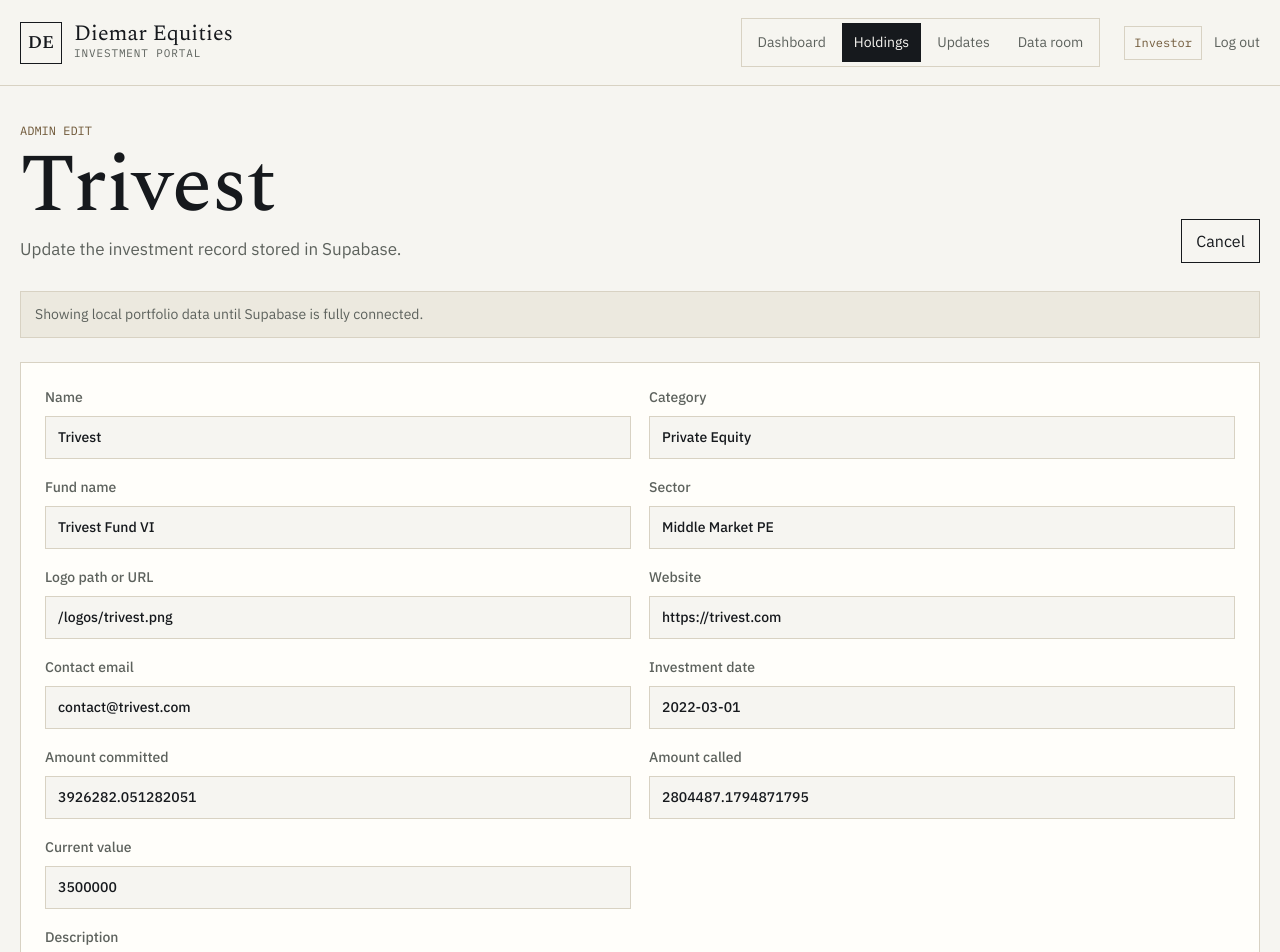
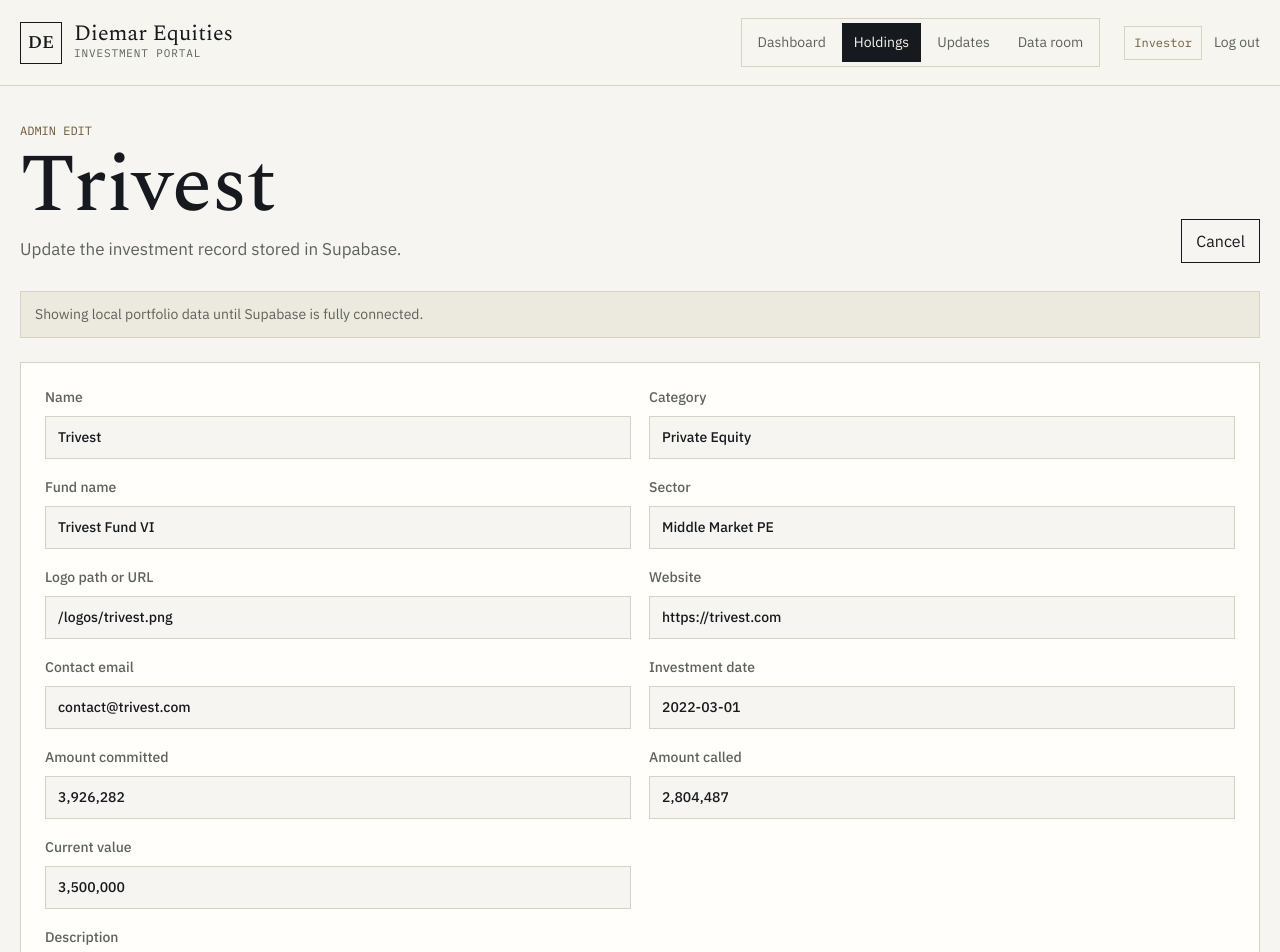
Before and after one commit to jackdiemar/investment-portall, a Next.js app: page /holdings/1/edit in a window 1280 px wide. Shown: the top 952 px of the page. Built offline with nearby package versions, Linux system fonts and the light colour scheme; no server answers.

Commit message:
Remove edit password blocker

```diff
--- a/app/holdings/[id]/edit/actions.ts
+++ b/app/holdings/[id]/edit/actions.ts
@@ -2,7 +2,6 @@
 
 import { revalidatePath } from "next/cache";
 import { redirect } from "next/navigation";
-import { getSession } from "@/lib/auth";
 import { saveInvestmentInSupabase } from "@/lib/supabase";
 
 function stringValue(formData: FormData, key: string) {
@@ -34,9 +33,6 @@
 }
 
 export async function updateInvestmentAction(id: number, formData: FormData) {
-  const session = await getSession();
-  if (session?.role !== "admin") redirect(`/holdings/${id}/edit?error=admin`);
-
   const savedInvestment = await saveInvestmentInSupabase(id, {
     name: requiredStringValue(formData, "name"),
     category: requiredStringValue(formData, "category"),
--- a/app/holdings/[id]/edit/page.tsx
+++ b/app/holdings/[id]/edit/page.tsx
@@ -9,14 +9,15 @@
   params: Promise<{
     id: string;
   }>;
-  searchParams?: Promise<{
-    error?: string;
-  }>;
 };
 
-export default async function EditInvestmentPage({ params, searchParams }: EditInvestmentPageProps) {
+function formatEditAmount(value: number) {
+  if (!Number.isFinite(value)) return "";
+  return Math.round(value).toLocaleString("en-US");
+}
+
+export default async function EditInvestmentPage({ params }: EditInvestmentPageProps) {
   const session = await getSession();
-  const query = searchParams ? await searchParams : {};
   const { id } = await params;
   const numericId = Number(id);
   if (!Number.isFinite(numericId)) notFound();
@@ -40,7 +41,6 @@
       </div>
 
       {error ? <div className="notice">Showing local portfolio data until Supabase is fully connected.</div> : null}
-      {query.error === "admin" ? <div className="notice">Admin password required to save changes.</div> : null}
 
       <form className="panel edit-form" action={action}>
         <div className="form-grid">
@@ -78,15 +78,15 @@
           </label>
           <label>
             Amount committed
-            <input name="amount_committed" inputMode="decimal" defaultValue={investment.amountCommitted} />
+            <input name="amount_committed" inputMode="decimal" defaultValue={formatEditAmount(investment.amountCommitted)} />
           </label>
           <label>
             Amount called
-            <input name="amount_called" inputMode="decimal" defaultValue={investment.amountCalled} />
+            <input name="amount_called" inputMode="decimal" defaultValue={formatEditAmount(investment.amountCalled)} />
           </label>
           <label>
             Current value
-            <input name="current_value" inputMode="decimal" defaultValue={investment.currentValue} />
+            <input name="current_value" inputMode="decimal" defaultValue={formatEditAmount(investment.currentValue)} />
           </label>
           <label className="full-width">
             Description
```
